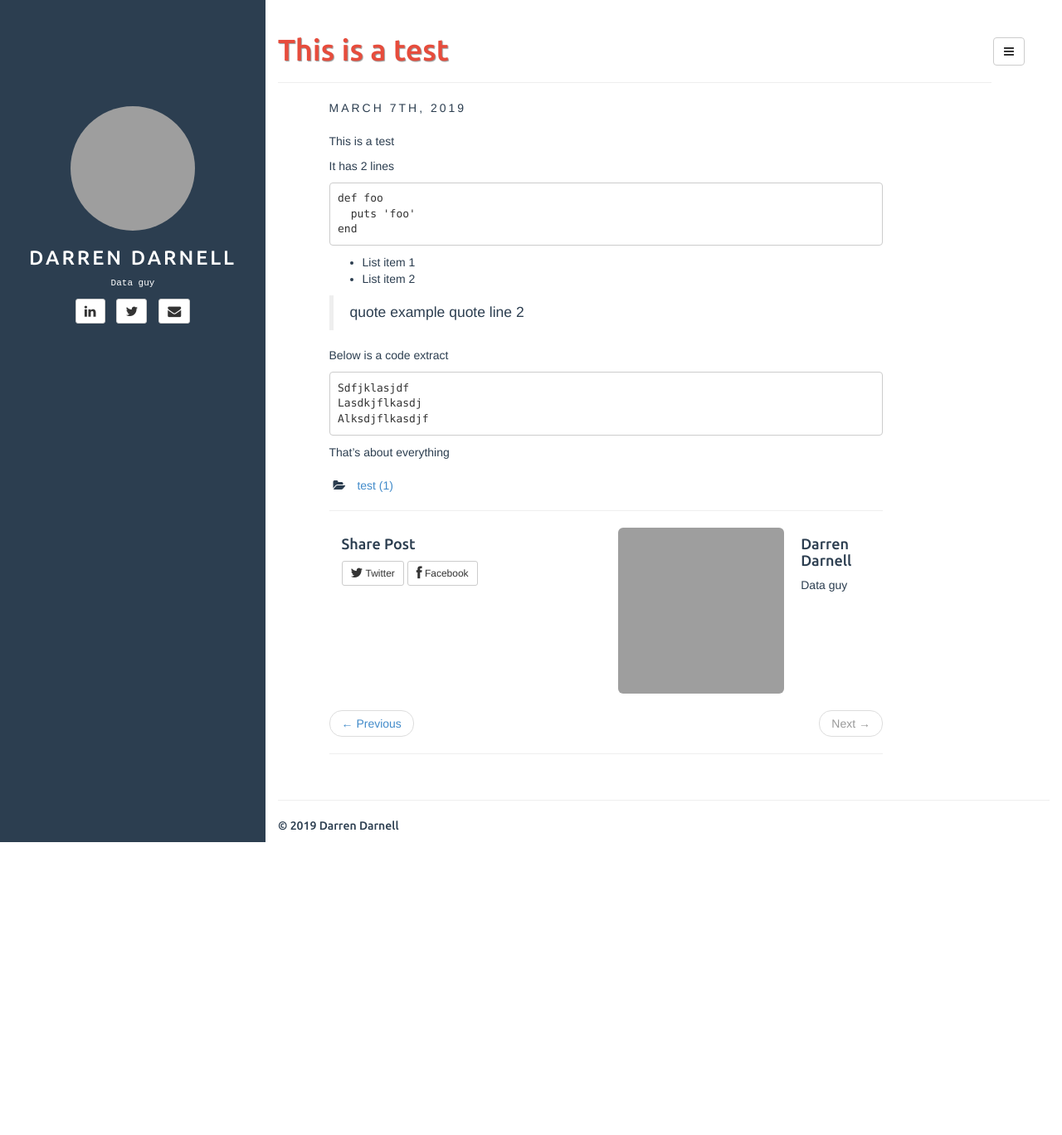
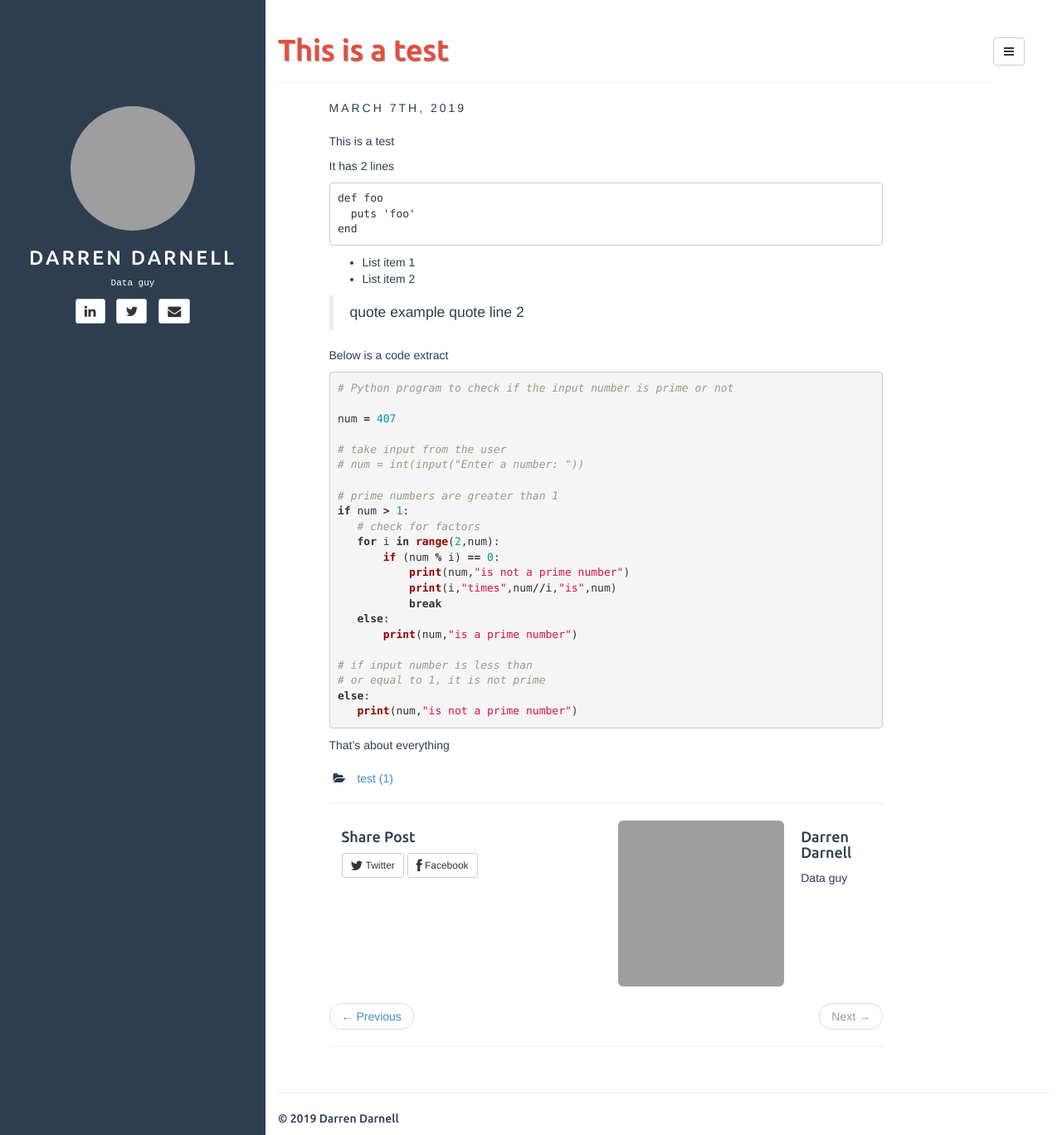
Before and after one commit to halfirondad/halfirondad.github.io, a Jekyll site: the page built from _posts/2019-03-07-this-is-a-test.md, in a window 1280 px wide and 1368 px high. Shown: the whole window at 83% size. Built offline with Jekyll 4.4.1, drawn with Linux system fonts in a browser that asks for light colours; grey boxes are pictures that could not be loaded.

Commit message:
added python snippet

```diff
--- a/_posts/2019-03-07-this-is-a-test.md
+++ b/_posts/2019-03-07-this-is-a-test.md
@@ -23,8 +23,29 @@ It has 2 lines
 
 Below is a code extract
 
-    Sdfjklasjdf
-    Lasdkjflkasdj
-    Alksdjflkasdjf
+{% highlight python %}
+# Python program to check if the input number is prime or not
+
+num = 407
+
+# take input from the user
+# num = int(input("Enter a number: "))
+
+# prime numbers are greater than 1
+if num > 1:
+   # check for factors
+   for i in range(2,num):
+       if (num % i) == 0:
+           print(num,"is not a prime number")
+           print(i,"times",num//i,"is",num)
+           break
+   else:
+       print(num,"is a prime number")
+
+# if input number is less than
+# or equal to 1, it is not prime
+else:
+   print(num,"is not a prime number")
+{% endhighlight %}
 
 That's about everything
```
